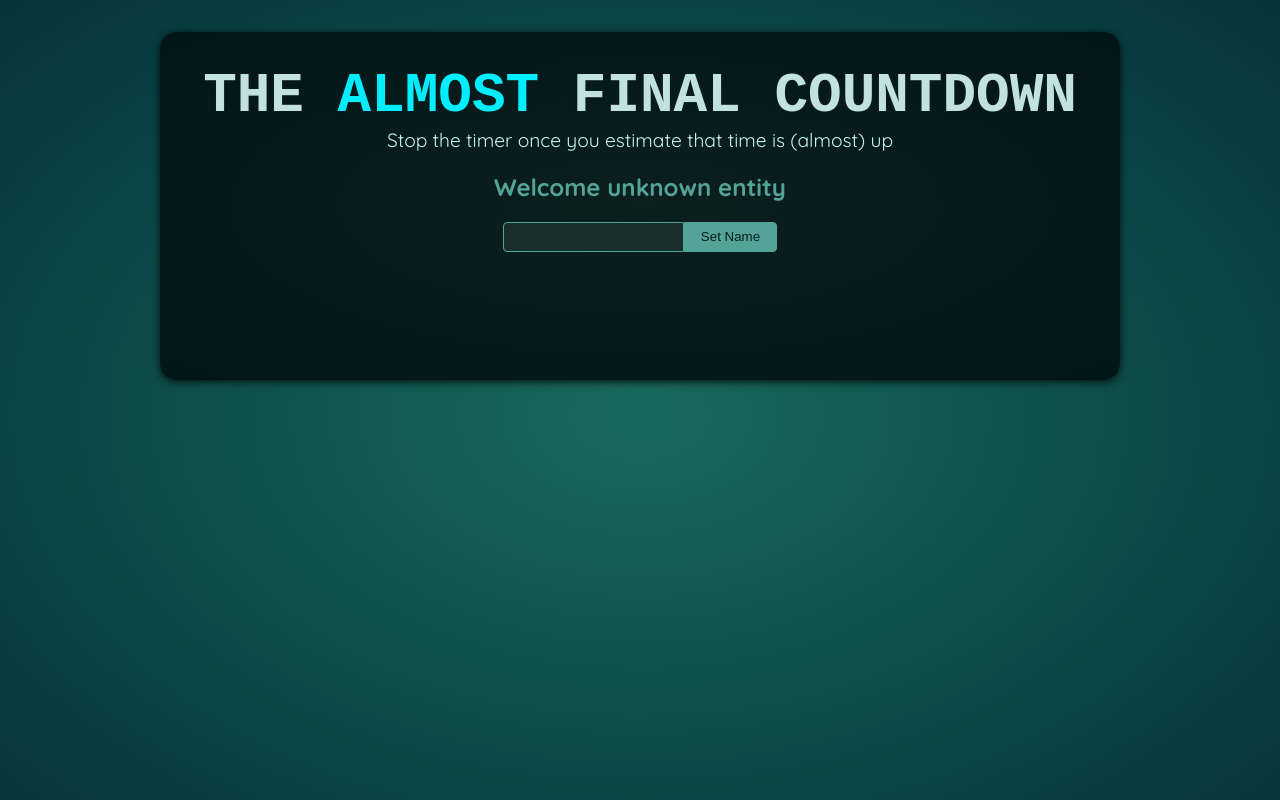
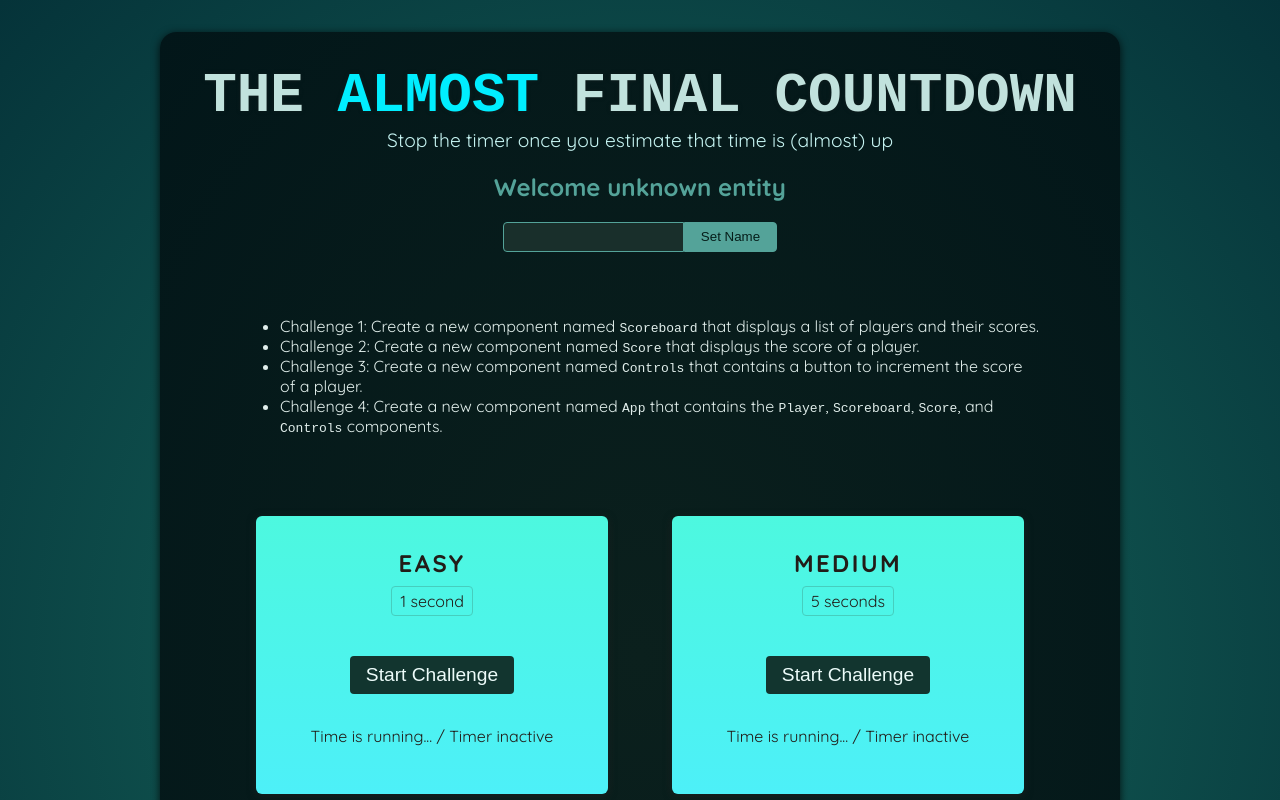
Before and after one commit to patbou02/almost-final-countdown, a React (Vite) app: page / in a window 1280 px wide. Shown: the top 800 px of the page. Built offline with nearby package versions, Linux system fonts and the light colour scheme; a web font is replaced by a local one.

Commit message:
Created TimerChallenge component and used it 4 times within the App component.

```diff
--- a/src/App.jsx
+++ b/src/App.jsx
@@ -1,10 +1,22 @@
 import Player from './components/Player.jsx';
+import TimerChallenge from './components/TimerChallenge.jsx';
 
 function App() {
   return (
     <>
       <Player />
-      <div id="challenges"></div>
+      <div id="challenges">
+        <ul>
+          <li>Challenge 1: Create a new component named <code>Scoreboard</code> that displays a list of players and their scores.</li>
+          <li>Challenge 2: Create a new component named <code>Score</code> that displays the score of a player.</li>
+          <li>Challenge 3: Create a new component named <code>Controls</code> that contains a button to increment the score of a player.</li>
+          <li>Challenge 4: Create a new component named <code>App</code> that contains the <code>Player</code>, <code>Scoreboard</code>, <code>Score</code>, and <code>Controls</code> components.</li>
+        </ul>
+        <TimerChallenge title="Easy" targetTime={1} />
+        <TimerChallenge title="Medium" targetTime={5} />
+        <TimerChallenge title="Almost hard" targetTime={10} />
+        <TimerChallenge title="Hard" targetTime={15} />
+      </div>
     </>
   );
 }
--- /dev/null
+++ b/src/components/TimerChallenge.jsx
@@ -0,0 +1,14 @@
+export default function TimerChallenge({ title, targetTime }) {
+  return (
+    <section className="challenge">
+      <h2>{title}</h2>
+      <p className="challenge-time">{targetTime} second{targetTime > 1 ? 's' : null}</p>
+      <p>
+        <button>Start Challenge</button>
+      </p>
+      <p className="">
+        Time is running... / Timer inactive
+      </p>
+    </section>
+  );
+}
```
